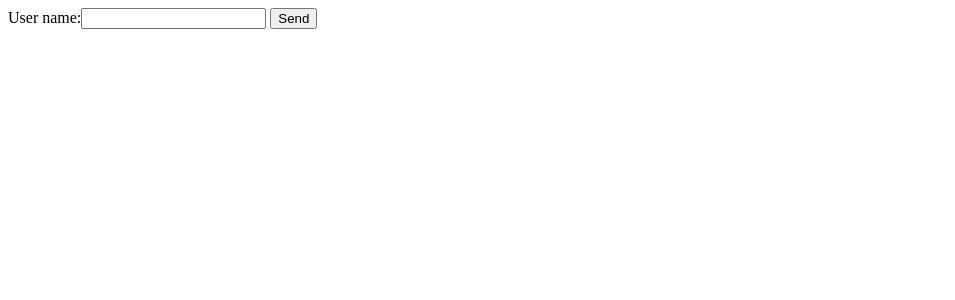
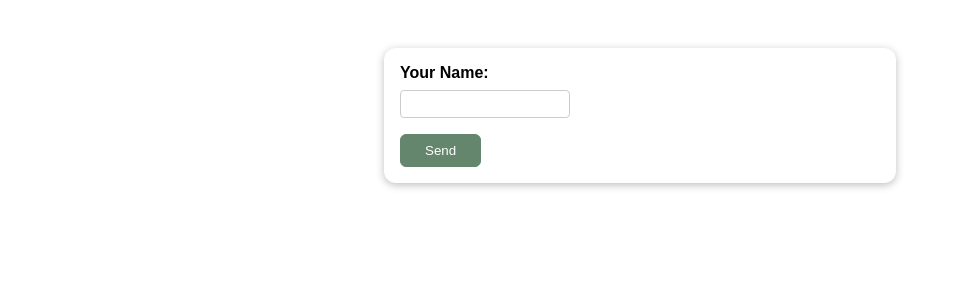
Before and after one commit to r83wheeler/djangoBlogReview, a Django app: page / in a window 1280 px wide. Shown: the top 300 px of the page, without its empty margins (0-955 px from the left). Run offline with Django 3.2, Linux system fonts and the light colour scheme.

Commit message:
customizing the rendered html and added styling

```diff
--- a/reviews/forms.py
+++ b/reviews/forms.py
@@ -1,4 +1,7 @@
 from django import forms
 
 class ReviewForm(forms.Form):
-    user_name = forms.CharField()
+    user_name = forms.CharField(label="Your Name", max_length=100, error_messages={
+        "required": "Your name must not be empty",
+        "max_length": "Please enter a shorter name"
+    })
--- /dev/null
+++ b/reviews/static/reviews/styles.css
@@ -0,0 +1,70 @@
+body {
+    font-family: sans-serif;
+    margin: 0;
+}
+
+form {
+    margin: 3rem auto;
+    width: 90%;
+    max-width: 30rem;
+    padding: 1rem;
+    border-radius: 12px;
+    background-color: white;
+    box-shadow: 0 2px 8px rgba(0, 0, 0, 0.26);
+}
+
+button {
+    cursor: pointer;
+    padding: 0.5rem 1.5rem;
+    border-radius: 6px;
+    background-color:rgb(100, 134, 108);
+    color: white;
+    border: 1px solid rgb(100, 134, 108)
+}
+
+button:hover,
+button:active {
+    background-color: rgb(74, 99, 26);
+    border-color: rgb(74, 99, 26);
+}
+
+.form-control {
+    margin-bottom: 1rem;
+}
+
+.form-control input {
+    font: inherit;
+    padding: 0.25rem;
+    border-radius: 4px;
+    border: 1px solid #ccc;
+    display: block;
+    width: 10rem;
+}
+
+.form-control input:focus {
+    border-color:rgb(74, 99, 26);
+    outline: none;
+    background-color: #f4eeff;;
+}
+
+.form-control label {
+    font-weight: bold;
+    display: block;
+    margin-bottom: 0.5rem;
+}
+
+.errorlist {
+    list-style: none;
+    margin: 0.5rem 0;
+    padding: 0;
+    color:rgb(240, 111, 6)
+}
+
+.errors input {
+    border-color: red;
+    background-color: rgb(221, 111, 111);
+}
+
+.errors label {
+    color:red
+}
--- a/reviews/templates/reviews/review.html
+++ b/reviews/templates/reviews/review.html
@@ -1,14 +1,21 @@
+{% load static %}
+
 <!DOCTYPE html>
 <html lang="en">
 <head>
     <meta charset="UTF-8">
     <meta name="viewport" content="width=device-width, initial-scale=1.0">
     <title>Your Review</title>
+    <link rel="stylesheet" href="{% static "reviews/styles.css" %}">
 </head>
 <body>
     <form action="/" method="POST">
         {% csrf_token %}
-        {{ form }}
+        <div class="form-control {% if form.user_name.errors %}errors{% endif %}">
+            {{ form.user_name.label_tag }}
+            {{ form.user_name }}
+            {{ form.user_name.errors }}
+        </div>
         <button type="submit">Send</button>
     </form>
 </body>
--- a/reviews/views.py
+++ b/reviews/views.py
@@ -12,7 +12,8 @@ def review(request):
             print(form.cleaned_data)
             return HttpResponseRedirect("/thank-you")
 
-    form = ReviewForm()
+    else:
+        form = ReviewForm()
 
     return render(request, "reviews/review.html", {
         "form": form
```
